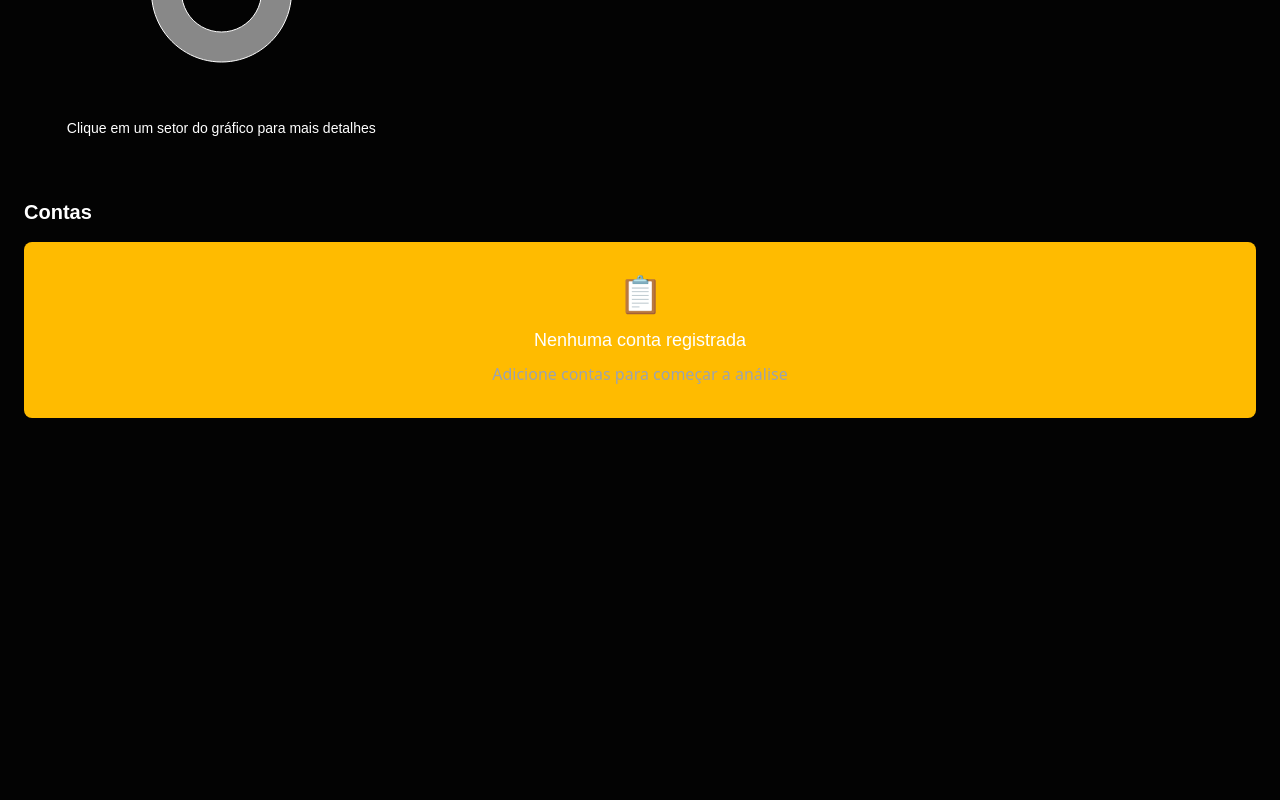
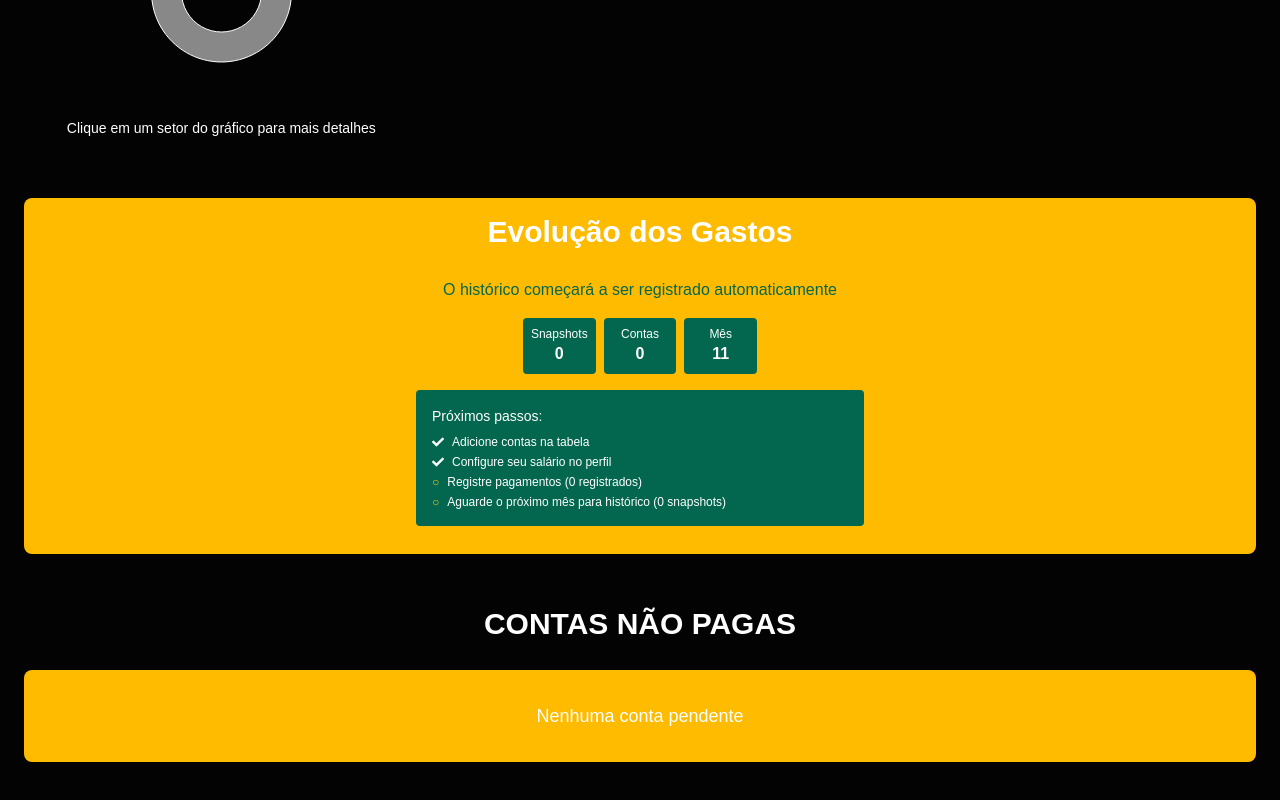
Before and after one commit to KaykyFideliss/healthy-wallet-project, a React (Vite) app: page /tabela/1 in a window 1280 px wide. Shown: the part 546-1346 px from the top of the page. Before the commit the page ends 1012 px from the top, so only its background shows below. Built offline with nearby package versions, Linux system fonts and the light colour scheme; a web font is replaced by a local one.

Commit message:
Finalizando o projeto

```diff
--- a/src/components/Navbar.jsx
+++ b/src/components/Navbar.jsx
@@ -51,7 +51,7 @@ const Navbar = () => {
       <div className="hidden h-16 md:flex justify-between items-center w-full px-8">
 
         <Link to="/">
-          <img src="img/Healthy-logo.png" alt="Logo" className="pt-2 w-24 h-24" />
+          <img src="./img/Healthy-logo.png" alt="Logo" className="pt-2 w-24 h-24" />
         </Link>
 
         <div className="flex gap-8 items-center">
--- a/src/pages/TabelaDashboard.jsx
+++ b/src/pages/TabelaDashboard.jsx
@@ -24,8 +24,12 @@ import {
   FaChartLine,
   FaMoneyBillWave,
   FaPiggyBank,
-  FaExclamationTriangle
+  FaExclamationTriangle,
+  FaArrowRight,
+  FaCheck,
+   FaClipboardList
 } from "react-icons/fa";
+
 import { motion } from "framer-motion";
 
 const COLORS_BY_STATUS = {
@@ -63,6 +67,7 @@ export default function TabelaDashboard() {
     name: "undefined",
     text: "Clique em um setor do gráfico para mais detalhes",
   });
+
 
   // Carregar tudo em uma única chamada
   async function loadAll() {
@@ -194,6 +199,8 @@ export default function TabelaDashboard() {
   useEffect(() => {
     if (!user || !id || !salary || metrics.totalGeral === 0) return;
 
+
+
     const salvarSnapshotMensal = async () => {
       const hoje = new Date();
       const ano = hoje.getFullYear();
@@ -264,6 +271,25 @@ export default function TabelaDashboard() {
       salarioDiario,
     };
   }, [salary, metrics]);
+
+  const simulatedCurrentMonth = useMemo(() => {
+    if (!salary || metrics.totalGeral === 0) return null;
+
+    const hoje = new Date();
+    const mes = hoje.getMonth() + 1;
+    const ano = hoje.getFullYear();
+
+    return {
+      mes,
+      ano,
+      total_gasto: metrics.totalGeral,
+      total_pago: metrics.totalPago,
+      total_pendente: metrics.debito,
+      percentual_se: salary > 0 ? (metrics.totalGeral / salary) * 100 : 0,
+      simulated: true, // 🔥 importante
+    };
+  }, [metrics, salary]);
+
 
   // DADOS DO GRÁFICO DE PIZZA
   const pieData = useMemo(() => {
@@ -337,6 +363,11 @@ export default function TabelaDashboard() {
       .sort((a, b) => b.value - a.value)
       .slice(0, 10);
   }, [contas]);
+
+      const contasPagasIds = useMemo(() => {
+  return new Set(pagamentos.map(p => p.conta_id));
+}, [pagamentos]);
+
 
   // COMPARAÇÃO MENSAL
   const monthlyComparison = useMemo(() => {
@@ -436,17 +467,43 @@ export default function TabelaDashboard() {
 
   // DADOS PARA GRÁFICO DE EVOLUÇÃO
   const evolutionChartData = useMemo(() => {
-    const ultimos6Meses = snapshots.slice(-6);
-    if (ultimos6Meses.length === 0) return [];
+    const hoje = new Date();
+    const mesAtual = hoje.getMonth() + 1;
+    const anoAtual = hoje.getFullYear();
 
-    return ultimos6Meses.map(s => ({
-      name: `${String(s.mes).padStart(2, '0')}/${String(s.ano).slice(-2)}`,
-      gasto: Number(s.total_gasto),
-      pago: Number(s.total_pago),
-      pendente: Number(s.total_pendente),
-      percentual: Number(s.percentual_se),
-    }));
-  }, [snapshots]);
+    const mesAnterior = mesAtual === 1 ? 12 : mesAtual - 1;
+    const anoAnterior = mesAtual === 1 ? anoAtual - 1 : anoAtual;
+
+    const snapshotAnterior = snapshots.find(
+      s => s.mes === mesAnterior && s.ano === anoAnterior
+    );
+
+    const data = [];
+
+    // MÊS ANTERIOR (real)
+    if (snapshotAnterior) {
+      data.push({
+        name: `${String(mesAnterior).padStart(2, "0")}/${String(anoAnterior).slice(-2)}`,
+        gasto: snapshotAnterior.total_gasto,
+        pago: snapshotAnterior.total_pago,
+        percentual: snapshotAnterior.percentual_se,
+      });
+    }
+
+    // MÊS ATUAL (simulado)
+    if (simulatedCurrentMonth) {
+      data.push({
+        name: `${String(mesAtual).padStart(2, "0")}/${String(anoAtual).slice(-2)}`,
+        gasto: simulatedCurrentMonth.total_gasto,
+        pago: simulatedCurrentMonth.total_pago,
+        percentual: simulatedCurrentMonth.percentual_se,
+        simulated: true,
+      });
+    }
+
+    return data;
+  }, [snapshots, simulatedCurrentMonth]);
+
 
   // Função para renderizar o gráfico de pizza corretamente
   const renderPieChart = () => {
@@ -585,10 +642,6 @@ export default function TabelaDashboard() {
                 <p className="text-sm text-center text-white font-zalando mb-3">
                   {selectedStatus.text}
                 </p>
-
-
-
-
               </div>
             </div>
 
@@ -599,7 +652,7 @@ export default function TabelaDashboard() {
               </h3>
 
               {barData.length > 0 ? (
-                <div  style={{ width: "100%", height: 300 }}>
+                <div style={{ width: "100%", height: 300 }}>
                   <ResponsiveContainer>
                     <BarChart
                       data={barData}
@@ -700,29 +753,29 @@ export default function TabelaDashboard() {
           )}
 
           {/* COMPARAÇÃO MENSAL - SEMPRE VISÍVEL */}
-
-
-{/* GRÁFICO DE EVOLUÇÃO - SEMPRE VISÍVEL
           <section className="mb-8">
             <div className="bg-primaria p-4 rounded-lg">
-    <h3 className="text-white font-semibold mb-4 font-zalando">
+              <div className="flex justify-center">
+                <h3 className="text-white text-3xl font-semibold mb-4 font-zalando">
                   Evolução dos Gastos
                 </h3>
-
+              </div>
               {evolutionChartData.length > 0 ? (
                 <>
-        <div style={{ width: '100%', height: 300 }}>
+                  <div className="font-zalando text-xs" style={{ width: '100%', height: 300 }}>
                     <ResponsiveContainer>
                       <AreaChart data={evolutionChartData}>
                         <XAxis
                           dataKey="name"
                           tick={{ fill: '#fff' }}
-                axisLine={{ stroke: '#fff' }}
+
+                          axisLine={{ stroke: "#FFFFFF", strokeWidth: 2 }}
                         />
                         <YAxis
                           tick={{ fill: '#fff' }}
                           tickFormatter={(v) => formatCurrency(v).replace('R$', '')}
-                axisLine={{ stroke: '#fff' }}
+
+                          axisLine={{ stroke: "#FFFFFF", strokeWidth: 2 }}
                         />
                         <Tooltip
                           formatter={(value) => [formatCurrency(value), 'Valor']}
@@ -747,7 +800,7 @@ export default function TabelaDashboard() {
                           type="monotone"
                           dataKey="percentual"
                           name="% do Salário"
-                stroke="#8B5CF6"
+                          stroke="#000000"
                           strokeWidth={2}
                           dot={{ r: 3 }}
                           yAxisId="right"
@@ -756,6 +809,7 @@ export default function TabelaDashboard() {
                           yAxisId="right"
                           orientation="right"
                           tick={{ fill: '#fff' }}
+                          axisLine={{ stroke: "#FFFFFF", strokeWidth: 2 }}
                           tickFormatter={(v) => `${v.toFixed(0)}%`}
                         />
                       </AreaChart>
@@ -763,68 +817,79 @@ export default function TabelaDashboard() {
                   </div>
                   <div className="flex justify-center gap-6 mt-4">
                     <div className="flex items-center gap-2">
-            <div className="w-4 h-1 bg-[#ffcc00]"></div>
-            <span className="text-white text-xs">Gastos</span>
+                      <div className="w-3 h-3 rounded-full border border-white/20 shadow bg-[#ffc800]"></div>
+                      <span className="text-white text-xs font-zalando">Gastos</span>
                     </div>
                     <div className="flex items-center gap-2">
-            <div className="w-4 h-1 bg-[#03664E]"></div>
-            <span className="text-white text-xs">Pago</span>
+                      <div className="w-3 h-3 rounded-full border border-white/20 shadow bg-secundaria"></div>
+                      <span className="text-white text-xs font-zalando">Pago</span>
                     </div>
                     <div className="flex items-center gap-2">
-            <div className="w-4 h-1 bg-[#8B5CF6]"></div>
-            <span className="text-white text-xs">% Salário</span>
+                       <div className="w-3 h-3 rounded-full border border-white/20 shadow bg-black "></div>
+                      <span className="text-white text-xs font-zalando ">% Salário</span>
                     </div>
                   </div>
 
                   <div className="mt-4 text-center">
-          <p className="text-gray-300 text-sm">
-            Mostrando dados dos últimos {evolutionChartData.length} meses
+                    <p className="text-white text-sm font-zalando">
+                      Comparação entre mês anterior e mês atual
+                      <br />
+                      <span className="text-xs opacity-70">
+                        * Mês atual em andamento (valores parciais)
+                      </span>
                     </p>
+
                   </div>
                 </>
               ) : (
 
-      <div className="py-8 text-center">
-        <div className="text-4xl mb-3">📈</div>
-        <h4 className="text-white font-zalando text-lg mb-2">
+                <div className="py-3 text-center">
+                  <div className="text-6xl text-white items-center flex justify-center">
+                    {/* <FaClipboardList  className=" text-white "/> */}
+                    </div>
+                  {/* <h4 className="text-white font-semibold font-zalando text-lg mb-2">
                     Histórico de Evolução
-        </h4>
-        <p className="text-gray-300 mb-4">
+                  </h4> */}
+                  <p className="text-secundaria font-zalando text-base  mb-4">
                     O histórico começará a ser registrado automaticamente
                   </p>
 
                   <div className="inline-grid grid-cols-3 gap-2 mb-4">
-          <div className="bg-gray-800/50 p-2 rounded text-center">
-            <p className="text-xs text-gray-400">Snapshots</p>
-            <p className="text-white font-bold">{snapshots.length}</p>
+                    <div className="bg-secundaria p-2 rounded text-center">
+                      <p className="text-xs text-white font-zalando">Snapshots</p>
+                      <p className="text-white font-zalando font-bold">{snapshots.length}</p>
                     </div>
-          <div className="bg-gray-800/50 p-2 rounded text-center">
-            <p className="text-xs text-gray-400">Contas</p>
-            <p className="text-white font-bold">{contas.length}</p>
+                    <div className="bg-secundaria  p-2 rounded text-center">
+                          <p className="text-xs text-white font-zalando">Contas</p>
+                      <p className="text-white font-zalando font-bold">{contas.length}</p>
                     </div>
-          <div className="bg-gray-800/50 p-2 rounded text-center">
-            <p className="text-xs text-gray-400">Mês</p>
-            <p className="text-white font-bold">{new Date().getMonth() + 1}</p>
+                     <div className="bg-secundaria p-2 rounded text-center">
+                      <p className="text-xs text-white font-zalando">Mês</p>
+                      <p className="text-white font-bold font-zalando">{new Date().getMonth() + 1}</p>
                     </div>
                   </div>
 
-        <div className="text-left max-w-md mx-auto bg-gray-800/30 p-4 rounded">
-          <p className="text-gray-400 text-sm mb-2">Próximos passos:</p>
-          <ul className="text-gray-300 text-sm space-y-1">
+                  <div className="text-left max-w-md mx-auto bg-secundaria p-4 rounded">
+                    <p className=" text-sm mb-2 font-zalando text-white">Próximos passos:</p>
+                    <ul className="text-white font-zalando  text-xs space-y-1">
                       <li className="flex items-center">
-              <span className="text-green-400 mr-2">✓</span>
+                        <span className="text-white mr-2">
+                          <FaCheck />
+                          </span>
                         Adicione contas na tabela
                       </li>
                       <li className="flex items-center">
-              <span className="text-green-400 mr-2">✓</span>
+                       <span className="text-white mr-2">
+                          <FaCheck />
+                          </span>
                         Configure seu salário no perfil
                       </li>
                       <li className="flex items-center">
-              <span className={pagamentos.length > 0 ? "text-green-400" : "text-yellow-400"}>{pagamentos.length > 0 ? "✓" : "○"}</span>
+                        <span className={pagamentos.length > 0 ? "text-white" : "text-yellow-400"}>{pagamentos.length > 0 ?   <FaCheck />  : "○"}</span>
                         <span className="ml-2">Registre pagamentos ({pagamentos.length} registrados)</span>
                       </li>
                       <li className="flex items-center">
-              <span className={snapshots.length > 0 ? "text-green-400" : "text-yellow-400"}>{snapshots.length > 0 ? "✓" : "○"}</span>
+                        <span className={snapshots.length > 0 ? "text-white" : "text-yellow-400"}>{snapshots.length > 0 ? <FaCheck /> : "○"}</span>
                         <span className="ml-2">Aguarde o próximo mês para histórico ({snapshots.length} snapshots)</span>
                       </li>
                     </ul>
@@ -833,18 +898,22 @@ export default function TabelaDashboard() {
               )}
             </div>
           </section>
-*/}
+
 
           {/* LISTA DE CONTAS */}
           <section className="mb-6">
-  <h3 className="font-semibold mb-4 text-white text-xl font-zalando">Contas</h3>
+            <div className="flex items-center justify-center pt-5 pb-3">
+              <h3 className="font-semibold mb-4 text-white text-3xl font-zalando">CONTAS NÃO PAGAS</h3>
+            </div>
             <div className="flex flex-col gap-3">
-    {contas.length > 0 ? contas.map(c => {
+          {contas.filter(c => !contasPagasIds.has(c.id)).length > 0 ? (
+  contas
+    .filter(c => !contasPagasIds.has(c.id))
+    .map(c => {
       const vencimento = c.vencimento ? new Date(c.vencimento) : null;
       const hoje = new Date();
       hoje.setHours(0, 0, 0, 0);
 
-      // Defina a classe CSS completa aqui
       let statusBgColor = "bg-primaria";
       let statusText = "Pendente";
 
@@ -854,46 +923,47 @@ export default function TabelaDashboard() {
           statusBgColor = "bg-red-600";
           statusText = "Atrasada";
         } else if ((vencimento - hoje) / (1000 * 60 * 60 * 24) <= 7) {
-          statusBgColor = "bg-orange-500";
+          statusBgColor = "bg-yellow-400";
           statusText = "Vencendo";
         }
       }
 
       return (
-        <div key={c.id} className={`${statusBgColor} p-4 rounded-lg flex justify-between items-center hover:bg-opacity-80 transition`}>
+        <div
+          key={c.id}
+          className={`${statusBgColor} p-4 rounded-lg flex justify-between items-center hover:bg-opacity-80 transition`}
+        >
           <div className="flex-1">
-            <div className="flex items-center gap-3 ">
-              <div className="font-semibold text-xl text-white  font-zalando">{c.nome}</div>
-
+            <div className="font-semibold text-xl text-white font-zalando">
+              {c.nome}
             </div>
             <div className="text-xs text-white font-zalando mt-1">
-              {vencimento ? vencimento.toLocaleDateString('pt-BR') : "Sem data"}
-
+              {vencimento
+                ? vencimento.toLocaleDateString("pt-BR")
+                : "Sem data"}
             </div>
           </div>
+
           <div className="text-right">
             <div className="font-semibold text-lg text-white font-zalando">
               {formatCurrency(calcContaTotal(c))}
-               {c.parcelas && `  ${c.parcelas}x`}
-
+              {c.parcelas && ` ${c.parcelas}x`}
             </div>
-             <span className=" text-xs font-zalando justify-center items-center flex rounded bg-primar text-white">
+            <span className="text-xs font-zalando flex justify-center items-center text-white">
               {statusText}
             </span>
           </div>
         </div>
       );
-    }) : (
+    })
+) : (
   <div className="bg-primaria p-8 rounded-lg text-center">
-        <div className="text-4xl mb-3">📋</div>
-        <p className="text-white font-zalando text-lg mb-2">
-          Nenhuma conta registrada
-        </p>
-        <p className="text-gray-400">
-          Adicione contas para começar a análise
+    <p className="text-white font-zalando text-lg">
+      Nenhuma conta pendente
     </p>
   </div>
 )}
+
             </div>
           </section>
         </>
```
Also changed, not shown: src/App.jsx (indentation only). Lines whose indentation alone changed are shown as unchanged.
